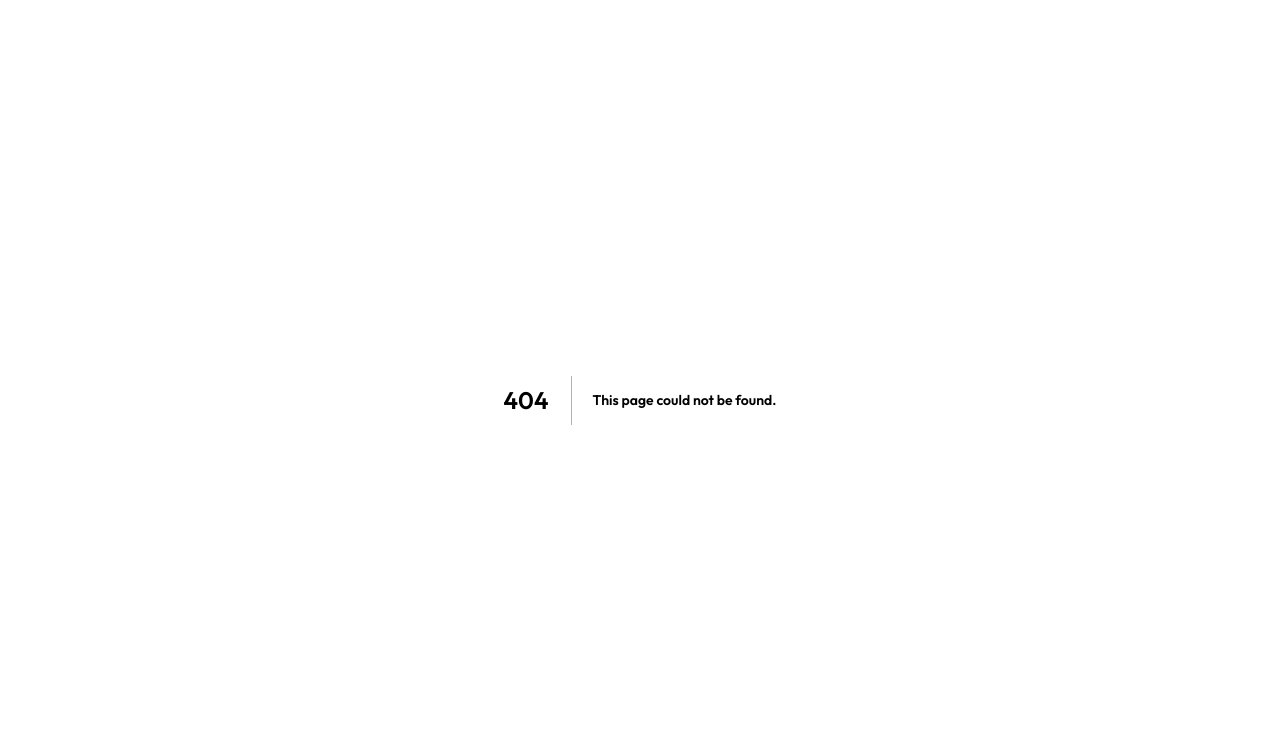
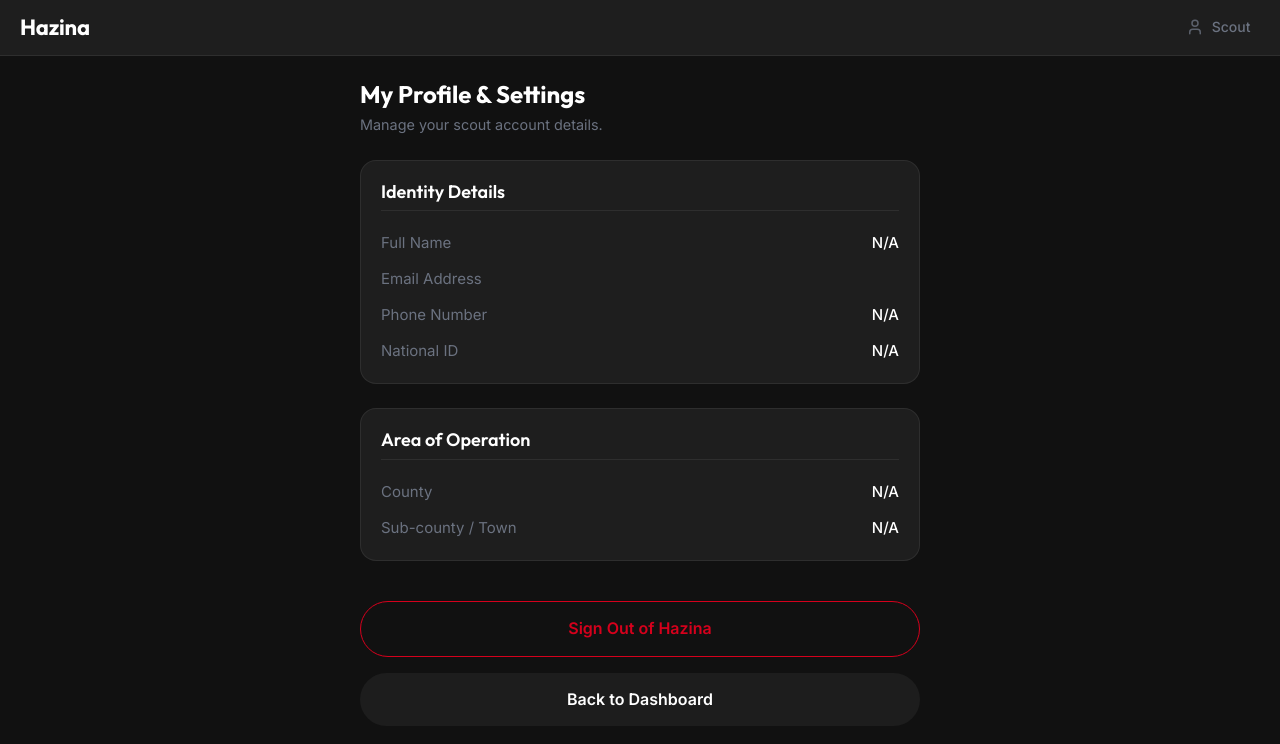
Before and after one commit to Savville/hazina, a Next.js app: page /scout/settings in a window 1280 px wide. Before the commit this address had no page. Shown: the top 744 px of the page. Built offline with nearby package versions, Linux system fonts and the light colour scheme; no server answers.

Commit message:
feat: Scout Settings and Profile View
- Created /scout/settings page to display scout identity, area, and stats
- Moved Sign Out button from the main header into the Settings page
- Updated ScoutHeader to show an SVG user profile icon that links to Settings

```diff
--- /dev/null
+++ b/app/scout/(protected)/settings/page.tsx
@@ -0,0 +1,242 @@
+import { createServerClient } from '@/lib/supabase-server';
+import Link from 'next/link';
+
+export default async function ScoutSettingsPage() {
+  const supabase = await createServerClient();
+
+  const { data: { user } } = await supabase.auth.getUser();
+
+  let profile = null;
+  if (user) {
+    const { data } = await supabase
+      .from('scout_profiles')
+      .select('*')
+      .eq('id', user.id)
+      .single();
+    profile = data;
+  }
+
+  const approvalRate = profile && profile.submissions_count > 0
+    ? Math.round((profile.approved_count / profile.submissions_count) * 100)
+    : 0;
+
+  return (
+    <div style={styles.page}>
+      <div style={styles.header}>
+        <h1 style={styles.title}>My Profile & Settings</h1>
+        <p style={styles.subtitle}>Manage your scout account details.</p>
+      </div>
+
+      <div style={styles.card}>
+        <div style={styles.sectionHeader}>
+          <h2 style={styles.sectionTitle}>Identity Details</h2>
+          {profile?.status === 'active' && (
+            <span style={styles.badgeSafe}>Active Scout</span>
+          )}
+          {profile?.status === 'pending' && (
+            <span style={styles.badgeWarning}>Pending Approval</span>
+          )}
+          {profile?.status === 'suspended' && (
+            <span style={styles.badgeDanger}>Suspended</span>
+          )}
+        </div>
+
+        <div style={styles.detailRow}>
+          <span style={styles.label}>Full Name</span>
+          <span style={styles.value}>{profile?.full_name || user?.user_metadata?.full_name || 'N/A'}</span>
+        </div>
+
+        <div style={styles.detailRow}>
+          <span style={styles.label}>Email Address</span>
+          <span style={styles.value}>{user?.email}</span>
+        </div>
+
+        <div style={styles.detailRow}>
+          <span style={styles.label}>Phone Number</span>
+          <span style={styles.value}>{profile?.phone || 'N/A'}</span>
+        </div>
+
+        <div style={styles.detailRow}>
+          <span style={styles.label}>National ID</span>
+          <span style={styles.value}>{profile?.national_id || 'N/A'}</span>
+        </div>
+      </div>
+
+      <div style={styles.card}>
+        <div style={styles.sectionHeader}>
+          <h2 style={styles.sectionTitle}>Area of Operation</h2>
+        </div>
+
+        <div style={styles.detailRow}>
+          <span style={styles.label}>County</span>
+          <span style={styles.value}>{profile?.county || 'N/A'}</span>
+        </div>
+
+        <div style={styles.detailRow}>
+          <span style={styles.label}>Sub-county / Town</span>
+          <span style={styles.value}>{profile?.sub_county || 'N/A'}</span>
+        </div>
+      </div>
+
+      {profile?.status === 'active' && (
+        <div style={styles.card}>
+          <div style={styles.sectionHeader}>
+            <h2 style={styles.sectionTitle}>Performance Stats</h2>
+          </div>
+
+          <div style={styles.detailRow}>
+            <span style={styles.label}>Total Reports Submitted</span>
+            <span style={styles.value}>{profile.submissions_count}</span>
+          </div>
+
+          <div style={styles.detailRow}>
+            <span style={styles.label}>Approved Reports</span>
+            <span style={styles.value}>{profile.approved_count}</span>
+          </div>
+
+          <div style={styles.detailRow}>
+            <span style={styles.label}>Data Quality Rating</span>
+            <span style={{ ...styles.value, color: approvalRate >= 70 ? '#22c55e' : 'var(--color-primary)' }}>
+              {approvalRate}%
+            </span>
+          </div>
+        </div>
+      )}
+
+      <div style={{ marginTop: '1rem', display: 'flex', flexDirection: 'column', gap: '1rem' }}>
+        <form action="/api/scout/sign-out" method="POST" style={{ width: '100%' }}>
+          <button type="submit" style={styles.signOutButton}>
+            Sign Out of Hazina
+          </button>
+        </form>
+
+        <Link href="/scout/dashboard" style={styles.backButton}>
+          Back to Dashboard
+        </Link>
+      </div>
+    </div>
+  );
+}
+
+const styles: Record<string, React.CSSProperties> = {
+  page: {
+    padding: '1.5rem 1.25rem 6rem',
+    maxWidth: '600px',
+    marginInline: 'auto',
+    width: '100%',
+    display: 'flex',
+    flexDirection: 'column',
+    gap: '1.5rem',
+  },
+  header: {
+    display: 'flex',
+    flexDirection: 'column',
+    gap: '0.25rem',
+  },
+  title: {
+    fontFamily: 'var(--font-heading)',
+    fontSize: '1.5rem',
+    fontWeight: 700,
+    color: 'var(--color-text-inverse)',
+    margin: 0,
+  },
+  subtitle: {
+    fontFamily: 'var(--font-body)',
+    fontSize: '0.9rem',
+    color: 'var(--color-text-muted)',
+    margin: 0,
+  },
+  card: {
+    backgroundColor: 'var(--color-dark-surface)',
+    border: '1px solid rgba(255,255,255,0.07)',
+    borderRadius: 'var(--radius-lg)',
+    padding: '1.25rem',
+    display: 'flex',
+    flexDirection: 'column',
+    gap: '0.75rem',
+  },
+  sectionHeader: {
+    display: 'flex',
+    alignItems: 'center',
+    justifyContent: 'space-between',
+    marginBottom: '0.5rem',
+    paddingBottom: '0.5rem',
+    borderBottom: '1px solid rgba(255,255,255,0.07)',
+  },
+  sectionTitle: {
+    fontFamily: 'var(--font-heading)',
+    fontSize: '1.125rem',
+    fontWeight: 600,
+    color: 'var(--color-text-inverse)',
+    margin: 0,
+  },
+  detailRow: {
+    display: 'flex',
+    justifyContent: 'space-between',
+    alignItems: 'center',
+    fontFamily: 'var(--font-body)',
+    fontSize: '0.9375rem',
+  },
+  label: {
+    color: 'var(--color-text-muted)',
+  },
+  value: {
+    color: 'var(--color-text-inverse)',
+    fontWeight: 500,
+    textAlign: 'right',
+  },
+  badgeSafe: {
+    fontSize: '0.75rem',
+    fontWeight: 600,
+    backgroundColor: 'rgba(34, 197, 94, 0.1)',
+    color: '#22c55e',
+    padding: '0.25rem 0.5rem',
+    borderRadius: '9999px',
+    border: '1px solid rgba(34, 197, 94, 0.2)',
+  },
+  badgeWarning: {
+    fontSize: '0.75rem',
+    fontWeight: 600,
+    backgroundColor: 'rgba(234, 179, 8, 0.1)',
+    color: '#eab308',
+    padding: '0.25rem 0.5rem',
+    borderRadius: '9999px',
+    border: '1px solid rgba(234, 179, 8, 0.2)',
+  },
+  badgeDanger: {
+    fontSize: '0.75rem',
+    fontWeight: 600,
+    backgroundColor: 'rgba(214, 0, 28, 0.1)',
+    color: 'var(--color-primary)',
+    padding: '0.25rem 0.5rem',
+    borderRadius: '9999px',
+    border: '1px solid rgba(214, 0, 28, 0.2)',
+  },
+  signOutButton: {
+    width: '100%',
+    padding: '0.875rem',
+    backgroundColor: 'transparent',
+    color: 'var(--color-primary)',
+    border: '1px solid var(--color-primary)',
+    borderRadius: 'var(--radius-pill)',
+    fontFamily: 'var(--font-body)',
+    fontSize: '1rem',
+    fontWeight: 600,
+    cursor: 'pointer',
+    transition: 'background-color 200ms ease',
+  },
+  backButton: {
+    width: '100%',
+    padding: '0.875rem',
+    backgroundColor: 'rgba(255,255,255,0.05)',
+    color: 'var(--color-text-inverse)',
+    border: 'none',
+    borderRadius: 'var(--radius-pill)',
+    fontFamily: 'var(--font-body)',
+    fontSize: '1rem',
+    fontWeight: 600,
+    textAlign: 'center',
+    textDecoration: 'none',
+    cursor: 'pointer',
+  },
+};
--- a/components/features/ScoutHeader.tsx
+++ b/components/features/ScoutHeader.tsx
@@ -21,15 +21,24 @@
         Hazina
       </Link>
 
-      {/* Right side */}
-      <div style={styles.right}>
+      {/* Right side — Profile & Settings */}
+      <Link href="/scout/settings" style={styles.profileLink}>
+        <svg
+          width="18"
+          height="18"
+          viewBox="0 0 24 24"
+          fill="none"
+          stroke="currentColor"
+          strokeWidth="2"
+          strokeLinecap="round"
+          strokeLinejoin="round"
+          style={{ opacity: 0.8 }}
+        >
+          <path d="M19 21v-2a4 4 0 0 0-4-4H9a4 4 0 0 0-4 4v2" />
+          <circle cx="12" cy="7" r="4" />
+        </svg>
         <span style={styles.email}>{displayEmail}</span>
-        <form action="/api/scout/sign-out" method="POST">
-          <button type="submit" style={styles.signOutBtn}>
-            Sign out
-          </button>
-        </form>
-      </div>
+      </Link>
     </header>
   );
 }
@@ -55,27 +64,19 @@
     letterSpacing: '-0.01em',
     textDecoration: 'none',
   },
-  right: {
+  profileLink: {
     display: 'flex',
     alignItems: 'center',
-    gap: '0.875rem',
+    gap: '0.5rem',
+    textDecoration: 'none',
+    color: 'var(--color-text-muted)',
+    padding: '0.4rem 0.6rem',
+    borderRadius: 'var(--radius-sm)',
+    transition: 'background-color 200ms ease, color 200ms ease',
   },
   email: {
     fontFamily: 'var(--font-body)',
-    fontSize: '0.8125rem',
-    color: 'var(--color-text-muted)',
-  },
-  signOutBtn: {
-    background: 'none',
-    border: 'none',
-    fontFamily: 'var(--font-body)',
-    fontSize: '0.8125rem',
-    color: 'var(--color-text-muted)',
-    cursor: 'pointer',
-    padding: '0.25rem 0.5rem',
-    borderRadius: 'var(--radius-sm)',
-    transition: 'color 200ms ease',
-    textDecoration: 'underline',
-    textUnderlineOffset: '3px',
+    fontSize: '0.875rem',
+    fontWeight: 500,
   },
 };
```
